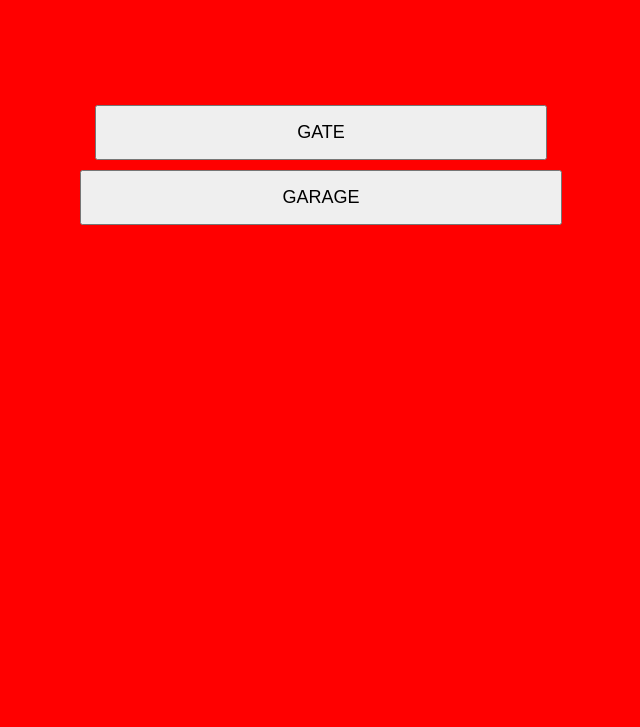
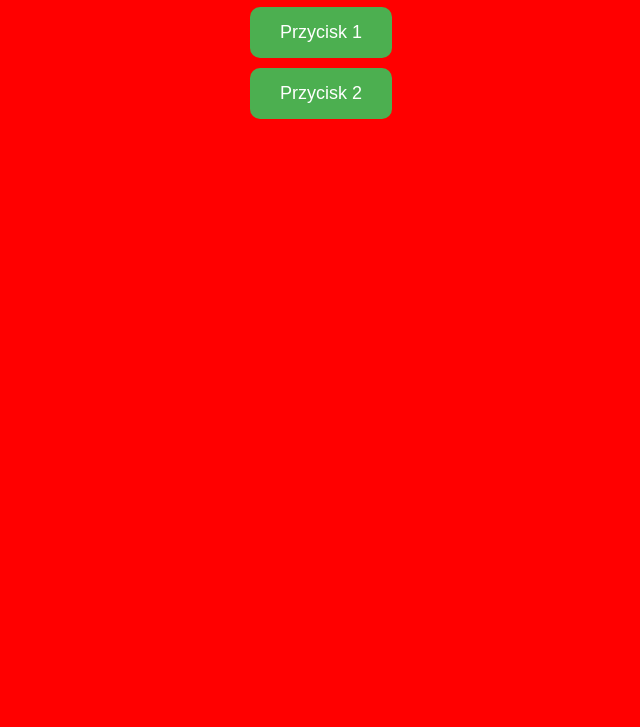
Before and after one commit to texmatic/test, a plain HTML site: page index.html in a window 1280 px wide. Shown: the part 73-800 px from the top of the page, without its empty margins (319-959 px from the left). Drawn offline with Linux system fonts and the light colour scheme.

Commit message:
Add files via upload

```diff
--- a/index.html
+++ b/index.html
@@ -3,7 +3,7 @@
 <head>
     <meta charset="UTF-8">
     <meta name="viewport" content="width=device-width, initial-scale=1.0">
-    <title>iRemote</title>
+    <title>Strona z czerwonym tłem i stylowymi przyciskami</title>
     <style>
         body {
             background-color: red;
@@ -11,27 +11,36 @@
         }
 
         .button-container {
-            margin-top: 120px; /* Odstęp od góry */
+            margin-top: 20px; /* Odstęp od góry */
         }
 
         .button-container button {
             display: block; /* Ustawienie jako bloki, aby były pod sobą */
             margin: 10px auto; /* Wyśrodkowanie w pionie i poziomie */
-            padding: 15px 200px; /* Rozmiar przycisków */
+            padding: 15px 30px; /* Rozmiar przycisków */
             font-size: 18px; /* Rozmiar czcionki */
-            transition: background-color 0.1s; /* Płynne przejście koloru */
+            background-color: #4CAF50; /* Kolor tła */
+            color: white; /* Kolor tekstu */
+            border: none; /* Usunięcie obramowania */
+            border-radius: 10px; /* Zaokrąglenie krawędzi */
+            cursor: pointer; /* Zmiana kursora na wskazujący */
+            transition: background-color 0.3s; /* Płynne przejście koloru */
+        }
+
+        .button-container button:hover {
+            background-color: #45a049; /* Kolor tła po najechaniu myszką */
         }
 
         .button-container button:active {
-            background-color: green; /* Kolor przycisku podczas naciskania */
+            background-color: #367c39; /* Kolor tła podczas naciskania */
         }
     </style>
 </head>
 <body>
-    <h1>iRemote</h1>
+    <h1>kami</h1>
     <div class="button-container">
-        <button > GATE </button>
-        <button >GARAGE</button>
+        <button >Przycisk 1</button>
+        <button >Przycisk 2</button>
     </div>
 </body>
 </html>
```
